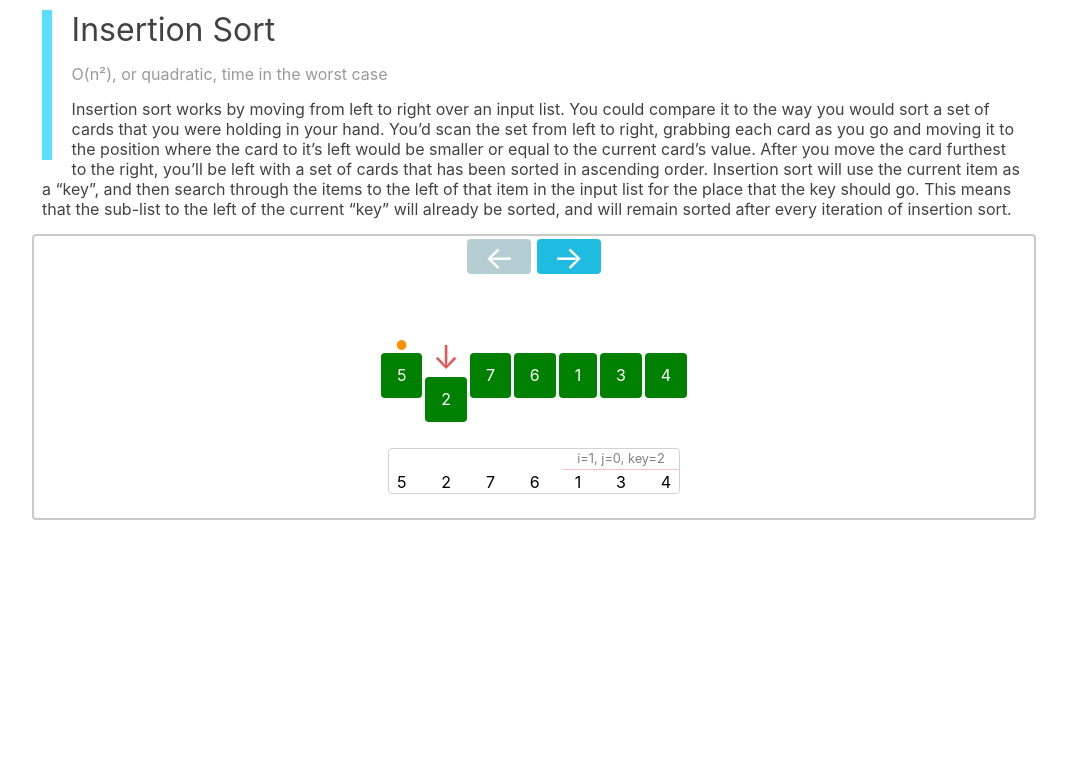
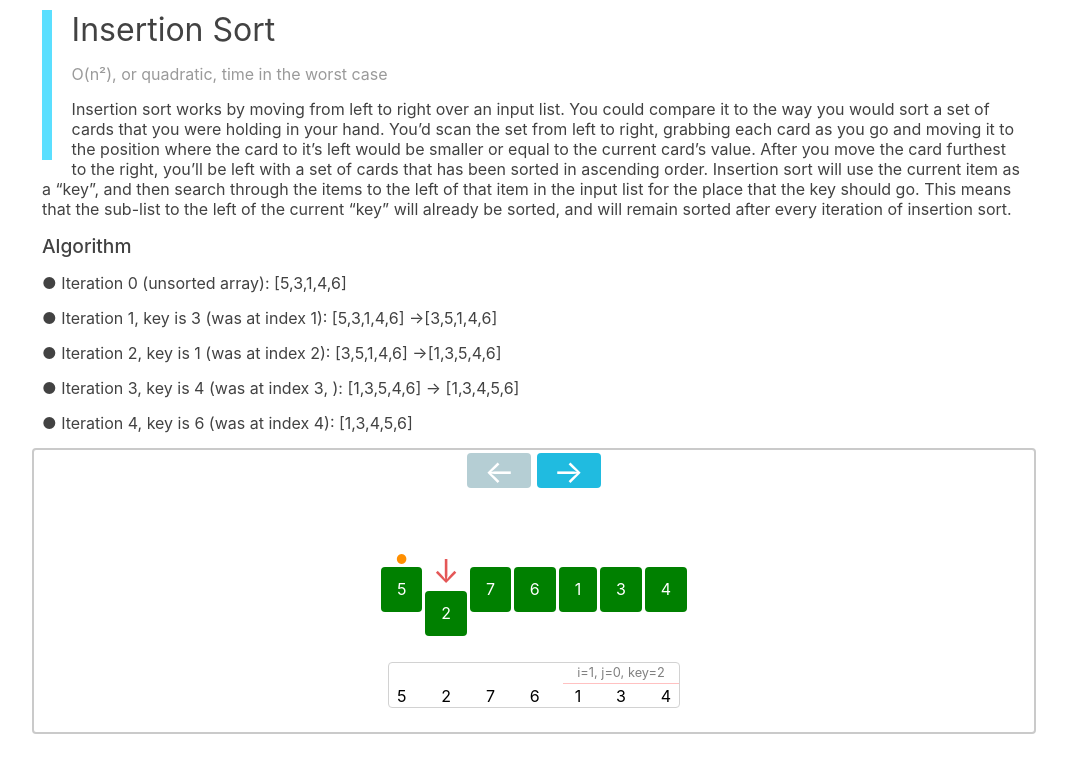
Before and after one commit to AlexFox1777/TypeScript-Handbook, a React app: page / in a window 1280 px wide. Shown: the top 772 px of the page, without its empty margins (108-1175 px from the left). Built offline with nearby package versions, Linux system fonts and the light colour scheme.

Commit message:
algorithm description is added

```diff
--- a/src/App.tsx
+++ b/src/App.tsx
@@ -13,6 +13,7 @@ const App: FunctionComponent = () => {
                 title={INSERTION_SORT.title}
                 description={INSERTION_SORT.description}
                 complexity={INSERTION_SORT.complexity}
+                algorithmDescription={INSERTION_SORT.algorithm}
             />
         </Root>
     );
@@ -23,6 +24,13 @@ const INSERTION_SORT = {
     description:
         "Insertion sort works by moving from left to right over an input list. You could compare it to the way you would sort a set of cards that you were holding in your hand. You’d scan the set from left to right, grabbing each card as you go and moving it to the position where the card to it’s left would be smaller or equal to the current card’s value. After you move the card furthest to the right, you’ll be left with a set of cards that has been sorted in ascending order. Insertion sort will use the current item as a “key”, and then search through the items to the left of that item in the input list for the place that the key should go. This means that the sub-list to the left of the current “key” will already be sorted, and will remain sorted after every iteration of insertion sort.",
     complexity: "O(n²), or quadratic, time in the worst case",
+    algorithm: [
+        "Iteration 0 (unsorted array): [5,3,1,4,6]",
+        "Iteration 1, key is 3 (was at index 1): [5,3,1,4,6] →[3,5,1,4,6]",
+        "Iteration 2, key is 1 (was at index 2): [3,5,1,4,6] →[1,3,5,4,6]",
+        "Iteration 3, key is 4 (was at index 3, ): [1,3,5,4,6] → [1,3,4,5,6]",
+        "Iteration 4, key is 6 (was at index 4): [1,3,4,5,6]",
+    ],
 };
 
 const Root = styled.div`
--- a/src/components/Description/Description.tsx
+++ b/src/components/Description/Description.tsx
@@ -6,12 +6,14 @@ type Props = {
     title: string;
     description: string;
     complexity: string; // time complexity
+    algorithm: Array<string>;
 };
 
 const Description: FunctionComponent<Partial<Props>> = ({
     title = "Title",
     description = "Description",
     complexity = "O(n)",
+    algorithm = [],
 }) => {
     return (
         <Root>
@@ -19,6 +21,11 @@ const Description: FunctionComponent<Partial<Props>> = ({
             <Typography lg>{title}</Typography>
             <Typography secondary>{complexity}</Typography>
             <Typography>{description}</Typography>
+            {algorithm.length > 0 && (
+                <Typography className="sub-title">Algorithm</Typography>
+            )}
+            {algorithm.length > 0 &&
+                algorithm.map((item) => <Typography>● {item}</Typography>)}
         </Root>
     );
 };
@@ -26,6 +33,10 @@ const Description: FunctionComponent<Partial<Props>> = ({
 const Root = styled.div`
     min-width: 340px;
     margin: 10px;
+    .sub-title {
+        font-size: 1.2em;
+        font-weight: 500;
+    }
     .breaker {
         background: #5bdfff;
         width: 10px;
--- a/src/components/page-description/PageDescription.tsx
+++ b/src/components/page-description/PageDescription.tsx
@@ -6,6 +6,7 @@ type Props = {
     description: string;
     complexity: string; // time complexity
     algorithm: React.ReactNode;
+    algorithmDescription: Array<string>;
 };
 
 const PageDescrioption: FunctionComponent<Partial<Props>> = ({
@@ -13,6 +14,7 @@ const PageDescrioption: FunctionComponent<Partial<Props>> = ({
     description,
     complexity,
     algorithm,
+    algorithmDescription = [],
 }) => {
     return (
         <div>
@@ -20,6 +22,7 @@ const PageDescrioption: FunctionComponent<Partial<Props>> = ({
                 title={title}
                 description={description}
                 complexity={complexity}
+                algorithm={algorithmDescription}
             />
             {/* Algorithm component */}
             {algorithm}
```
